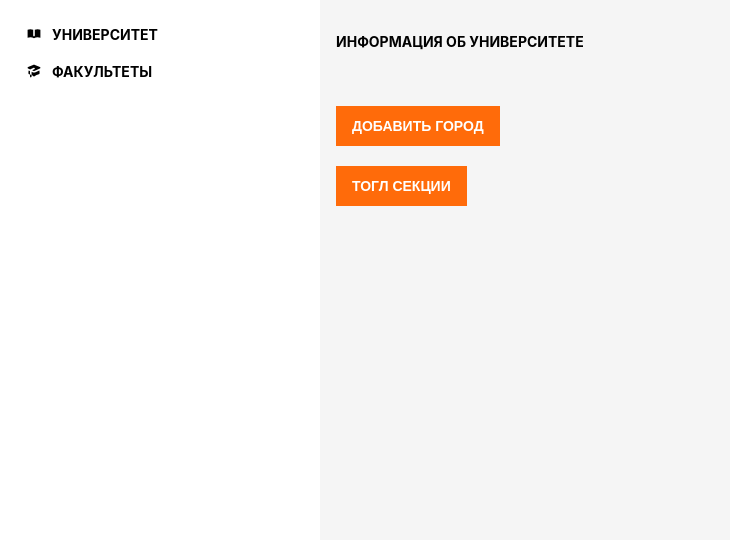
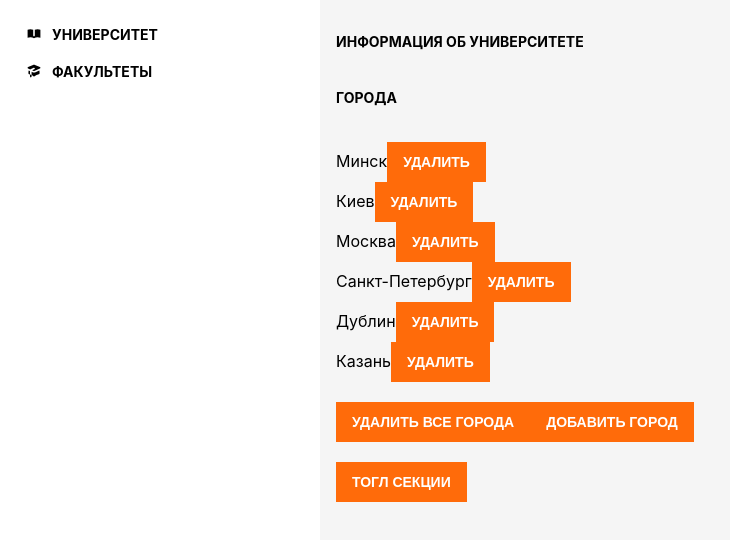
Before and after one commit to natasha08n/react32-university, a React (Create React App) app: page / in a window 1280 px wide. Shown: the top 540 px of the page, without its empty margins (0-730 px from the left). Built offline with nearby package versions, Linux system fonts and the light colour scheme; data requests are answered from the project's data file.

Commit message:
Added practice7 workshop

```diff
--- a/db.json
+++ b/db.json
@@ -1,3 +1,28 @@
 {
-  "cities": []
+  "cities": [
+    {
+      "id": "QvPGikic2",
+      "name": "Минск"
+    },
+    {
+      "id": "TcXBJ-lh3",
+      "name": "Киев"
+    },
+    {
+      "id": "f744JdrwT",
+      "name": "Москва"
+    },
+    {
+      "id": "TWHEzL-B8",
+      "name": "Санкт-Петербург"
+    },
+    {
+      "id": "ZCjIQSoZV",
+      "name": "Дублин"
+    },
+    {
+      "id": "bJlme1k_O",
+      "name": "Казань"
+    }
+  ]
 }
--- a/package.json
+++ b/package.json
@@ -42,6 +42,7 @@
     "eslint-config-prettier": "^8.3.0",
     "eslint-plugin-prettier": "^3.4.0",
     "eslint-plugin-react": "^7.24.0",
+    "eslint-plugin-react-hooks": "^4.2.0",
     "prettier": "^2.3.2"
   }
 }
--- a/src/components/Main/Main.jsx
+++ b/src/components/Main/Main.jsx
@@ -1,33 +1,26 @@
-import React from "react";
+import React, { useState } from "react";
 import { Button } from "../../components/Button/Button";
 import { Section } from "../Section/Section";
 import { Title } from "../Title/Title";
 
 import styles from "./Main.module.css";
 
-class Main extends React.Component {
-  constructor(props) {
-    super(props);
-    this.state = {
-      showSection: true,
-    };
-  }
+function Main() {
+  const [showSection, setShowSection] = useState(true);
 
-  render() {
   return (
     <div className={styles.container}>
       <Title title="Информация об университете" />
-        {this.state.showSection && <Section />}
+      {showSection && <Section />}
       <br />
       <Button
         onClick={() => {
-            this.setState({ showSection: !this.state.showSection });
+          setShowSection(!showSection);
         }}
         buttonName="Тогл секции"
       />
     </div>
   );
 }
-}
 
 export { Main };
--- a/src/components/Section/Section.jsx
+++ b/src/components/Section/Section.jsx
@@ -1,4 +1,4 @@
-import React from "react";
+import React, { useState, useEffect } from "react";
 import shortid from "shortid";
 import axios from "axios";
 
@@ -14,87 +14,76 @@ const BASE_URL = "http://localhost:3000";
 // реализовать добавление нового города в db.json
 // реализовать удаление таблицы
 
-class Section extends React.Component {
-  constructor(props) {
-    super(props);
-    this.state = {
-      showed: false,
-      cities: [],
-      loading: false,
-      error: "",
-    };
-  }
+function Section() {
+  const [showed, setShowed] = useState(false);
+  const [cities, setCities] = useState([]);
+  const [loading, setLoading] = useState(false);
+  const [error, setError] = useState("");
 
-  componentDidMount() {
-    this.setState({ loading: true });
+  useEffect(() => {
+    setLoading(true);
 
     axios
       .get(`${BASE_URL}/cities`)
       .then((response) => {
         if (response.status === 200) {
-          this.setState({ cities: response.data });
+          if (response.data.length !== 0) {
+            setCities(response.data);
+          }
         }
 
         if (response.status === 404) {
-          throw new Error(response.message || "cities - не существует")
+          throw new Error(response.message || "cities - не существует");
         }
       })
       .catch((error) => {
-        this.setState({ error: error.message });
+        setError(error.message);
       })
       .then(() => {
-        this.setState({ loading: false });
+        setLoading(false);
+      });
+  }, []);
+
+  const handleSubmit = (city) => {
+    const newCity = {
+      id: shortid.generate(),
+      name: city,
+    };
+
+    if (cities.some((c) => c.name === newCity.name)) {
+      alert("Такой город уже существует! Введи новый!");
+    } else {
+      axios.post(`${BASE_URL}/cities`, newCity).then((response) => {
+        console.log("response", response);
+        if (response.status === 201) {
+          setCities((prevCities) => [...prevCities, response.data]);
+        }
       });
     }
-
-  componentDidUpdate() {
-    localStorage.setItem("cities", JSON.stringify(this.state.cities));
-  }
-
-  // componentWillUnmount() {
-  //   console.log('componentWillUnmount')
-  //   this.handleClearAll();
-  // }
-
-  handleSubmit = (city) => {
-    this.setState((prevState) => ({
-      cities: [
-        ...prevState.cities,
-        {
-          id: shortid.generate(),
-          name: city,
-        },
-      ],
-    }));
   };
 
-  handleRemove = (id) => {
-    this.setState({
-      cities: this.state.cities.filter((city) => city.id !== id),
-    });
+  const handleRemove = (id) => {
+    setCities(cities.filter((city) => city.id !== id));
 
-    axios.delete(`${BASE_URL}/cities/${id}`).then((response) => {
+    axios
+      .delete(`${BASE_URL}/cities/${id}`)
+      .then((response) => {
         if (response.status === 200) {
           console.log(`City with id ${id} has been successfully deleted`);
         }
-    }).catch((error) => {
-
       })
+      .catch((error) => {});
   };
 
-  handleClearAll = () => {
-    console.log("handleClearAll");
+  const handleClearAll = () => {
     localStorage.removeItem("cities");
   };
-
-  render() {
-    const { cities, showed, loading, error } = this.state;
 
   return (
     <div>
       {cities.length ? <Title title="Города" /> : null}
       {loading && <p>Города загружаются</p>}
-        {error && <p style={{ color: 'red' }}>{error}</p>}
+      {error && <p style={{ color: "red" }}>{error}</p>}
       {cities.map((city) => {
         return (
           <Card
@@ -102,27 +91,23 @@ class Section extends React.Component {
             id={city.id}
             name={city.name}
             buttonName="Удалить"
-              handleClick={this.handleRemove}
+            handleClick={handleRemove}
           />
         );
       })}
       <br />
       {cities.length > 5 && (
-          <Button
-            onClick={this.handleClearAll}
-            buttonName="Удалить все города"
-          />
+        <Button onClick={handleClearAll} buttonName="Удалить все города" />
       )}
-        {showed && <Form onSubmit={this.handleSubmit} />}
+      {showed && <Form onSubmit={handleSubmit} />}
       <Button
         onClick={() => {
-            this.setState({ showed: !showed });
+          setShowed(!showed);
         }}
         buttonName="Добавить город"
       />
     </div>
   );
-  }
 }
 
 {
@@ -144,31 +129,4 @@ class Section extends React.Component {
 /> */
 }
 
-// function Section() {
-//   const [showed, setShowed] = useState(false);
-//   const [showed2, setShowed2] = useState(false);
-
-//   return (
-//     <div>
-//       {showed && <p>Форма для добавления города</p>}
-//       <Button
-//         onClick={() => {
-//           console.log("clicked");
-//           setShowed(true);
-//         }}
-//         buttonName="Добавить город"
-//       />
-
-//       {showed2 && <p>Форма для добавления города 2</p>}
-//       <Button
-//         onClick={() => {
-//           console.log("clicked");
-//           setShowed2(true);
-//         }}
-//         buttonName="Добавить город"
-//       />
-//     </div>
-//   );
-// }
-
 export { Section };
```
Also changed, not shown: 1 other file (tests, documents, lock files or other folders). Lines whose indentation alone changed are shown as unchanged.
